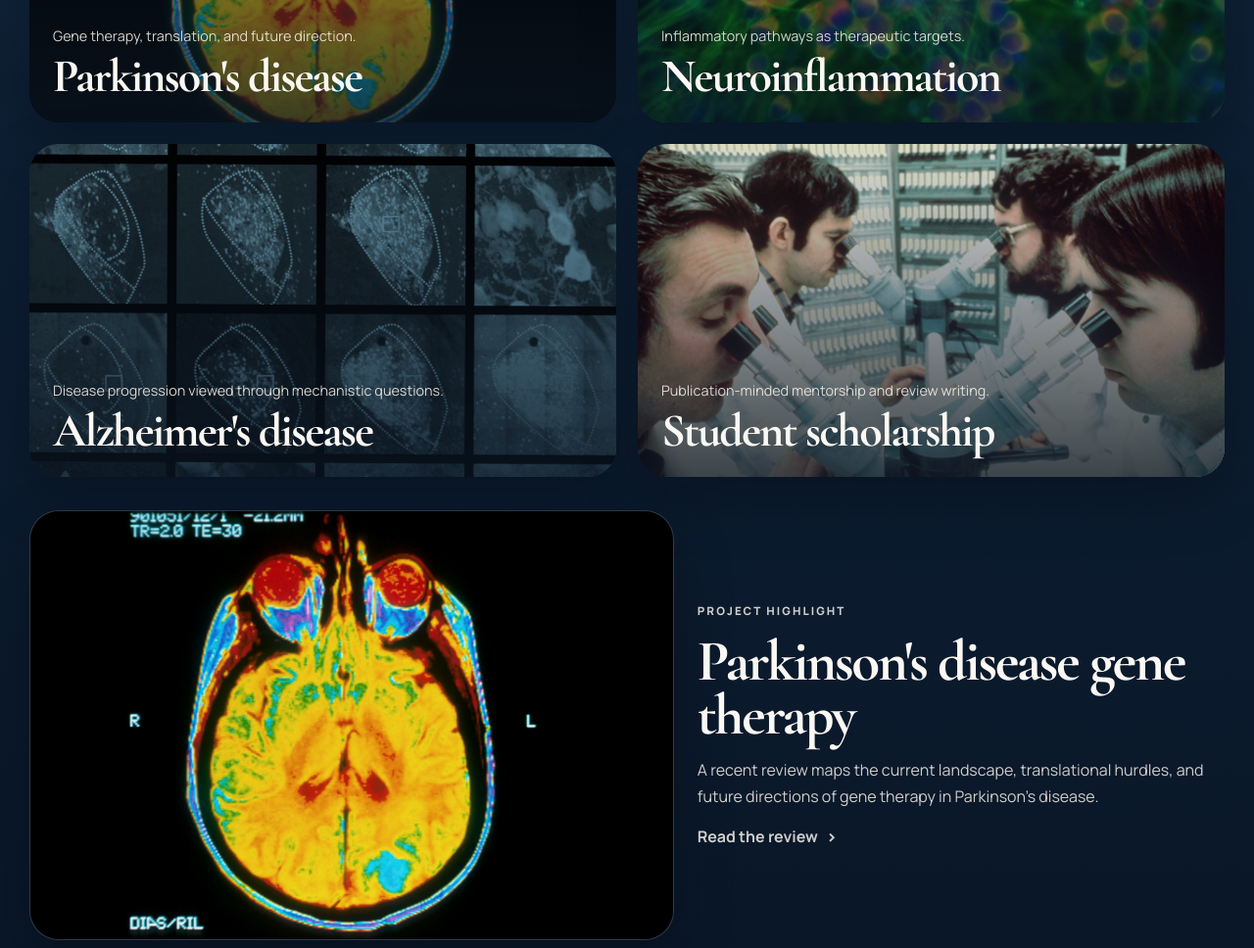
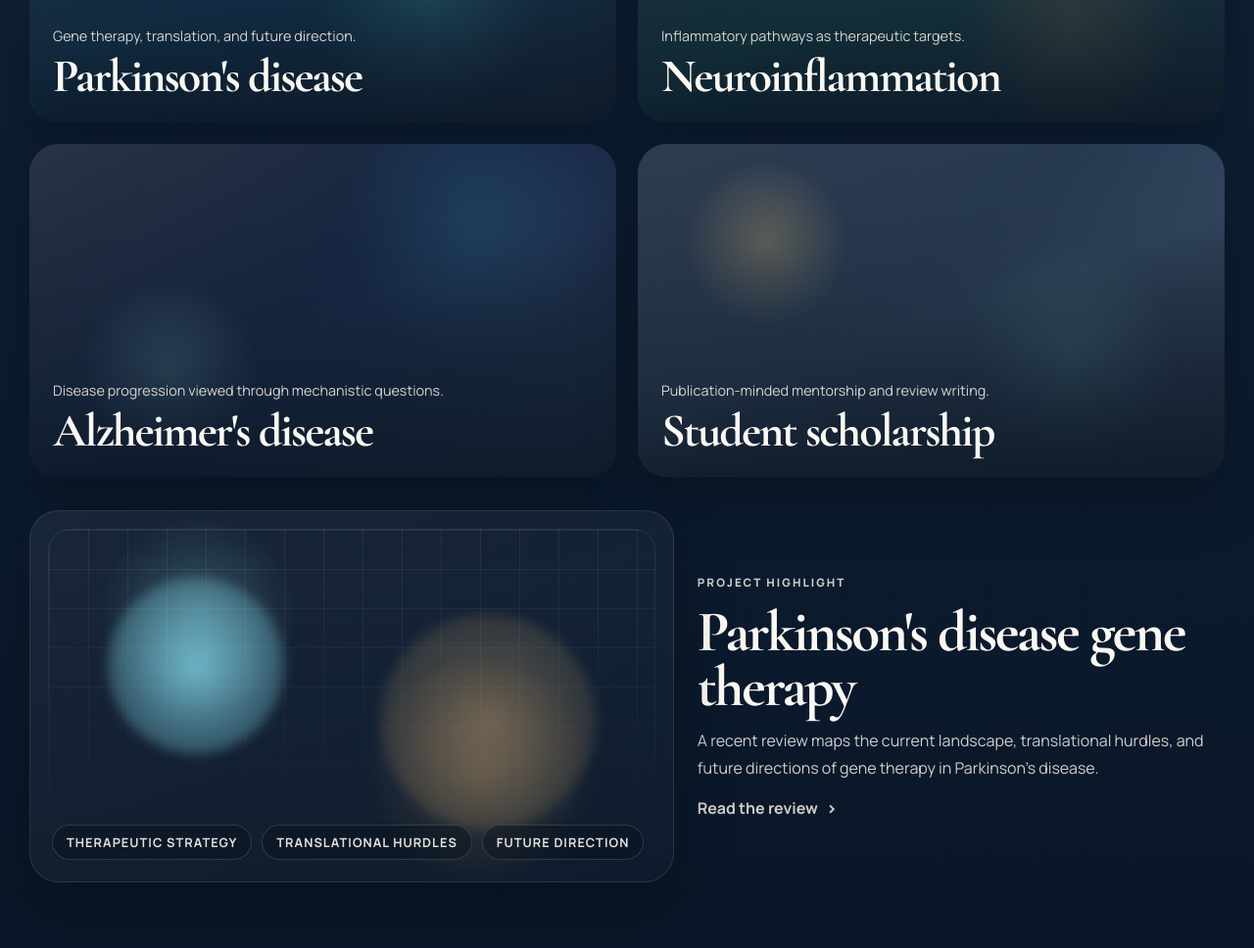
Before and after one commit to andrewbouras/parmar-lab-site, a website built with Vite: page index.html in a window 1280 px wide. Shown: the part 2164-3132 px from the top of the page at 98% size. Built offline with nearby package versions, Linux system fonts and the light colour scheme.

Commit message:
Remove repeated site imagery

```diff
--- a/src/main.js
+++ b/src/main.js
@@ -65,14 +65,23 @@ const renderHeroCollage = () =>
 const renderStoryCards = () =>
   siteContent.researchFocus.stories
     .map(
-      (story) => `
-        <a class="story-card" href="${story.href}" ${getLinkAttrs(story.href)}>
-          <img src="${story.image}" alt="${story.title}" />
+      (story, index) => `
+        <a class="story-card story-card-${index + 1}" href="${story.href}" ${getLinkAttrs(story.href)}>
+          <div class="story-surface" aria-hidden="true"></div>
           <div class="story-overlay">
             <p>${story.body}</p>
             <h3>${story.title}</h3>
           </div>
         </a>
+      `,
+    )
+    .join("");
+
+const renderFeatureSignals = () =>
+  siteContent.researchFocus.highlight.signals
+    .map(
+      (item) => `
+        <span class="feature-signal">${item}</span>
       `,
     )
     .join("");
@@ -122,6 +131,15 @@ const renderNewsItems = () =>
           <h3>${item.title}</h3>
           <p>${item.body}</p>
         </a>
+      `,
+    )
+    .join("");
+
+const renderNewsSignals = () =>
+  siteContent.labNews.signals
+    .map(
+      (item) => `
+        <span class="news-signal">${item}</span>
       `,
     )
     .join("");
@@ -239,12 +257,14 @@ app.innerHTML = `
           </div>
 
           <div class="feature-band">
-            <figure class="feature-media">
-              <img
-                src="${siteContent.researchFocus.highlight.image}"
-                alt="${siteContent.researchFocus.highlight.title}"
-              />
-            </figure>
+            <div class="feature-media" aria-hidden="true">
+              <div class="feature-orb feature-orb-one"></div>
+              <div class="feature-orb feature-orb-two"></div>
+              <div class="feature-grid-lines"></div>
+              <div class="feature-signal-stack">
+                ${renderFeatureSignals()}
+              </div>
+            </div>
 
             <div class="feature-copy">
               <p class="eyebrow">${siteContent.researchFocus.highlight.eyebrow}</p>
@@ -299,9 +319,9 @@ app.innerHTML = `
             <p class="eyebrow">${siteContent.labNews.eyebrow}</p>
             <h2>${siteContent.labNews.title}</h2>
             <p class="section-summary">${siteContent.labNews.summary}</p>
-            <figure class="news-image">
-              <img src="${siteContent.labNews.image}" alt="Research activity in the lab" />
-            </figure>
+            <div class="news-panel">
+              ${renderNewsSignals()}
+            </div>
           </div>
 
           <div class="news-list">
--- a/src/site-content.js
+++ b/src/site-content.js
@@ -56,27 +56,23 @@ export const siteContent = {
       {
         title: "Parkinson's disease",
         body: "Gene therapy, translation, and future direction.",
-        image: media("brain-mri.jpg"),
         href:
           "https://scholars.nova.edu/en/publications/gene-therapy-for-parkinsons-disease-current-landscape-translation/"
       },
       {
         title: "Neuroinflammation",
         body: "Inflammatory pathways as therapeutic targets.",
-        image: media("pain-neurons.jpg"),
         href:
           "https://scholars.nova.edu/en/publications/targeting-neuroinflammation-in-neurodegenerative-disorders-the-em/"
       },
       {
         title: "Alzheimer's disease",
         body: "Disease progression viewed through mechanistic questions.",
-        image: media("mouse-neurons.jpg"),
         href: "https://scholars.nova.edu/en/persons/mayur-parmar"
       },
       {
         title: "Student scholarship",
         body: "Publication-minded mentorship and review writing.",
-        image: media("microscopes.jpg"),
         href: "https://osteopathic.nova.edu/documents/publications/kpcom-link-fall-2025.pdf"
       }
     ],
@@ -87,7 +83,11 @@ export const siteContent = {
         "A recent review maps the current landscape, translational hurdles, and future directions of gene therapy in Parkinson's disease.",
       href:
         "https://scholars.nova.edu/en/publications/gene-therapy-for-parkinsons-disease-current-landscape-translation/",
-      image: media("brain-mri.jpg"),
+      signals: [
+        "Therapeutic strategy",
+        "Translational hurdles",
+        "Future direction"
+      ],
       label: "Read the review"
     }
   },
@@ -144,7 +144,11 @@ export const siteContent = {
     title: "Recent movement from the lab.",
     summary:
       "Short, current, and easy to share. This section should read like momentum, not archive.",
-    image: media("microscopes.jpg"),
+    signals: [
+      "Recent reviews",
+      "Student spotlight",
+      "Research momentum"
+    ],
     items: [
       {
         meta: "2026",
--- a/src/styles.css
+++ b/src/styles.css
@@ -366,10 +366,7 @@ figure {
   background: linear-gradient(180deg, rgba(16, 32, 51, 0.1), rgba(16, 32, 51, 0.28));
 }
 
-.collage-card img,
-.story-card img,
-.feature-media img,
-.news-image img {
+.collage-card img {
   width: 100%;
   height: 100%;
   object-fit: cover;
@@ -521,13 +518,59 @@ figure {
   background: linear-gradient(180deg, rgba(10, 21, 34, 0.08), rgba(10, 21, 34, 0.78));
 }
 
-.story-card img {
+.story-surface {
   position: absolute;
   inset: 0;
   transition: transform 300ms ease;
 }
 
-.story-card:hover img {
+.story-surface::before,
+.story-surface::after {
+  content: "";
+  position: absolute;
+  inset: 0;
+}
+
+.story-surface::before {
+  opacity: 0.92;
+}
+
+.story-surface::after {
+  background:
+    linear-gradient(140deg, rgba(255, 255, 255, 0.12), transparent 48%),
+    linear-gradient(320deg, rgba(255, 255, 255, 0.08), transparent 56%);
+  mix-blend-mode: screen;
+}
+
+.story-card-1 .story-surface {
+  background:
+    radial-gradient(circle at 26% 24%, rgba(250, 201, 88, 0.62), transparent 18%),
+    radial-gradient(circle at 68% 62%, rgba(71, 172, 190, 0.42), transparent 26%),
+    linear-gradient(160deg, #0f2336 0%, #174467 52%, #0f2238 100%);
+}
+
+.story-card-2 .story-surface {
+  background:
+    radial-gradient(circle at 24% 22%, rgba(79, 192, 178, 0.5), transparent 18%),
+    radial-gradient(circle at 74% 70%, rgba(182, 143, 91, 0.34), transparent 24%),
+    linear-gradient(160deg, #0b1725 0%, #1b4e57 54%, #0e2234 100%);
+}
+
+.story-card-3 .story-surface {
+  background:
+    radial-gradient(circle at 24% 68%, rgba(152, 212, 225, 0.34), transparent 18%),
+    radial-gradient(circle at 76% 24%, rgba(44, 108, 143, 0.42), transparent 26%),
+    linear-gradient(160deg, #101a2e 0%, #1d3054 52%, #11263f 100%);
+}
+
+.story-card-4 .story-surface {
+  background:
+    radial-gradient(circle at 22% 30%, rgba(244, 208, 123, 0.36), transparent 16%),
+    radial-gradient(circle at 74% 62%, rgba(100, 172, 167, 0.3), transparent 22%),
+    linear-gradient(160deg, #17263d 0%, #354b66 52%, #16243a 100%);
+}
+
+.story-card:hover .story-surface {
   transform: scale(1.04);
 }
 
@@ -574,9 +617,76 @@ figure {
 }
 
 .feature-media {
+  position: relative;
   min-height: 380px;
-  background: rgba(255, 255, 255, 0.06);
+  background:
+    radial-gradient(circle at 26% 28%, rgba(126, 194, 204, 0.3), transparent 18%),
+    radial-gradient(circle at 70% 70%, rgba(178, 143, 95, 0.28), transparent 22%),
+    linear-gradient(160deg, rgba(255, 255, 255, 0.06), rgba(255, 255, 255, 0.02));
   box-shadow: var(--dark-shadow);
+}
+
+.feature-orb,
+.feature-grid-lines,
+.feature-signal-stack,
+.news-panel::before,
+.news-panel::after {
+  position: absolute;
+}
+
+.feature-orb {
+  border-radius: 999px;
+  filter: blur(6px);
+  opacity: 0.9;
+}
+
+.feature-orb-one {
+  inset: 18% auto auto 12%;
+  width: 180px;
+  height: 180px;
+  background: radial-gradient(circle, rgba(127, 213, 231, 0.88), rgba(127, 213, 231, 0.06));
+}
+
+.feature-orb-two {
+  inset: auto 12% 14% auto;
+  width: 220px;
+  height: 220px;
+  background: radial-gradient(circle, rgba(213, 174, 118, 0.44), rgba(213, 174, 118, 0.04));
+}
+
+.feature-grid-lines {
+  inset: 18px;
+  border-radius: 22px;
+  border: 1px solid rgba(255, 255, 255, 0.1);
+  background-image:
+    linear-gradient(rgba(255, 255, 255, 0.08) 1px, transparent 1px),
+    linear-gradient(90deg, rgba(255, 255, 255, 0.08) 1px, transparent 1px);
+  background-size: 40px 40px;
+  mask-image: linear-gradient(180deg, rgba(0, 0, 0, 0.9), transparent 92%);
+}
+
+.feature-signal-stack {
+  inset: auto 22px 22px 22px;
+  display: flex;
+  flex-wrap: wrap;
+  gap: 10px;
+}
+
+.feature-signal,
+.news-signal {
+  display: inline-flex;
+  align-items: center;
+  min-height: 36px;
+  padding: 0 14px;
+  border: 1px solid rgba(255, 255, 255, 0.14);
+  border-radius: 999px;
+  background: rgba(8, 17, 28, 0.38);
+  color: rgba(246, 241, 234, 0.92);
+  font-size: 0.8rem;
+  font-weight: 700;
+  letter-spacing: 0.08em;
+  text-transform: uppercase;
+  backdrop-filter: blur(12px);
 }
 
 .feature-copy {
@@ -754,12 +864,49 @@ figure {
   line-height: 0.96;
 }
 
-.news-image {
+.news-panel {
+  position: relative;
   overflow: hidden;
+  display: flex;
+  flex-wrap: wrap;
+  align-items: flex-end;
+  gap: 12px;
   min-height: 280px;
+  padding: 24px;
   margin-top: 8px;
   border-radius: 28px;
+  background:
+    radial-gradient(circle at 18% 22%, rgba(46, 106, 113, 0.22), transparent 16%),
+    radial-gradient(circle at 78% 76%, rgba(178, 143, 95, 0.28), transparent 18%),
+    linear-gradient(155deg, rgba(17, 40, 63, 0.94), rgba(20, 47, 74, 0.86));
   box-shadow: var(--light-shadow);
+}
+
+.news-panel::before {
+  content: "";
+  inset: 18px;
+  border-radius: 22px;
+  border: 1px solid rgba(255, 255, 255, 0.1);
+  background-image:
+    linear-gradient(rgba(255, 255, 255, 0.08) 1px, transparent 1px),
+    linear-gradient(90deg, rgba(255, 255, 255, 0.08) 1px, transparent 1px);
+  background-size: 36px 36px;
+  opacity: 0.45;
+}
+
+.news-panel::after {
+  content: "";
+  inset: auto -10% -14% auto;
+  width: 220px;
+  height: 220px;
+  border-radius: 999px;
+  background: radial-gradient(circle, rgba(127, 213, 231, 0.48), rgba(127, 213, 231, 0.02));
+}
+
+.news-panel .news-signal {
+  position: relative;
+  z-index: 1;
+  background: rgba(251, 248, 243, 0.14);
 }
 
 .news-list,
```
